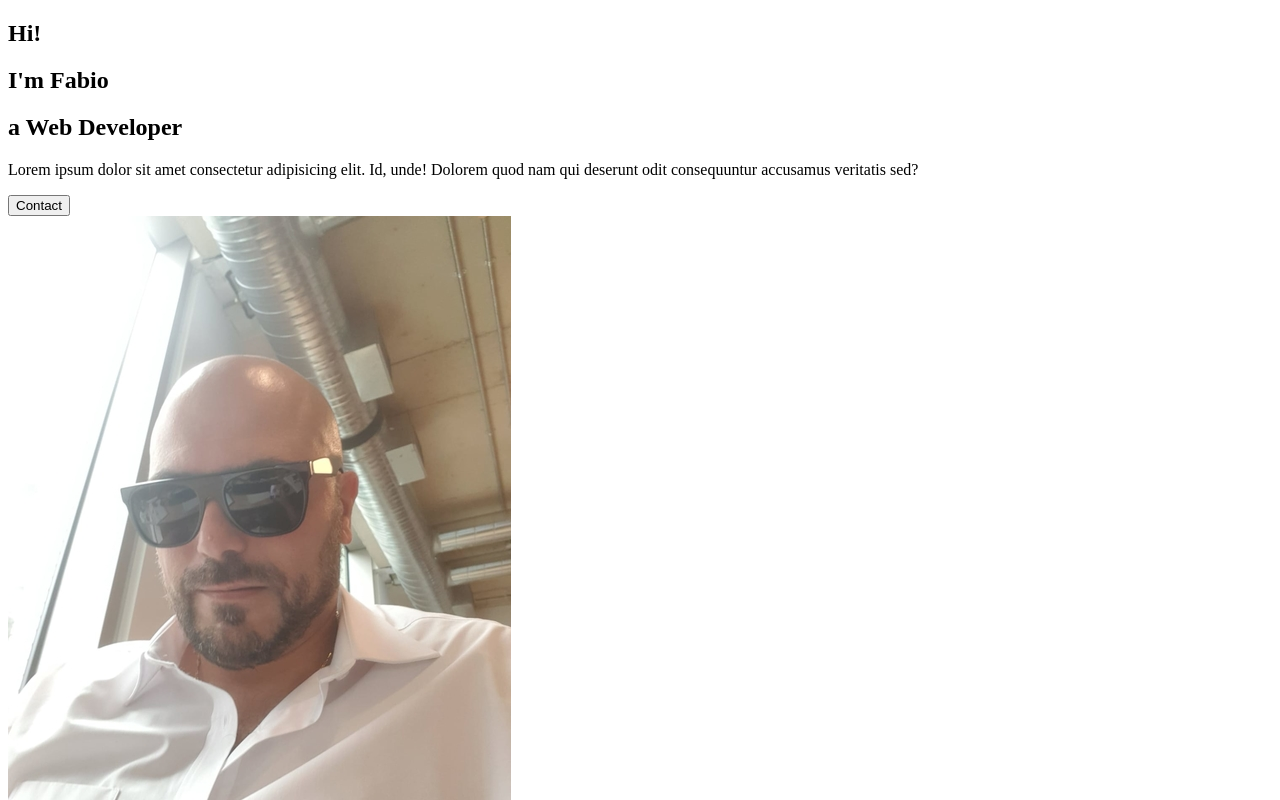
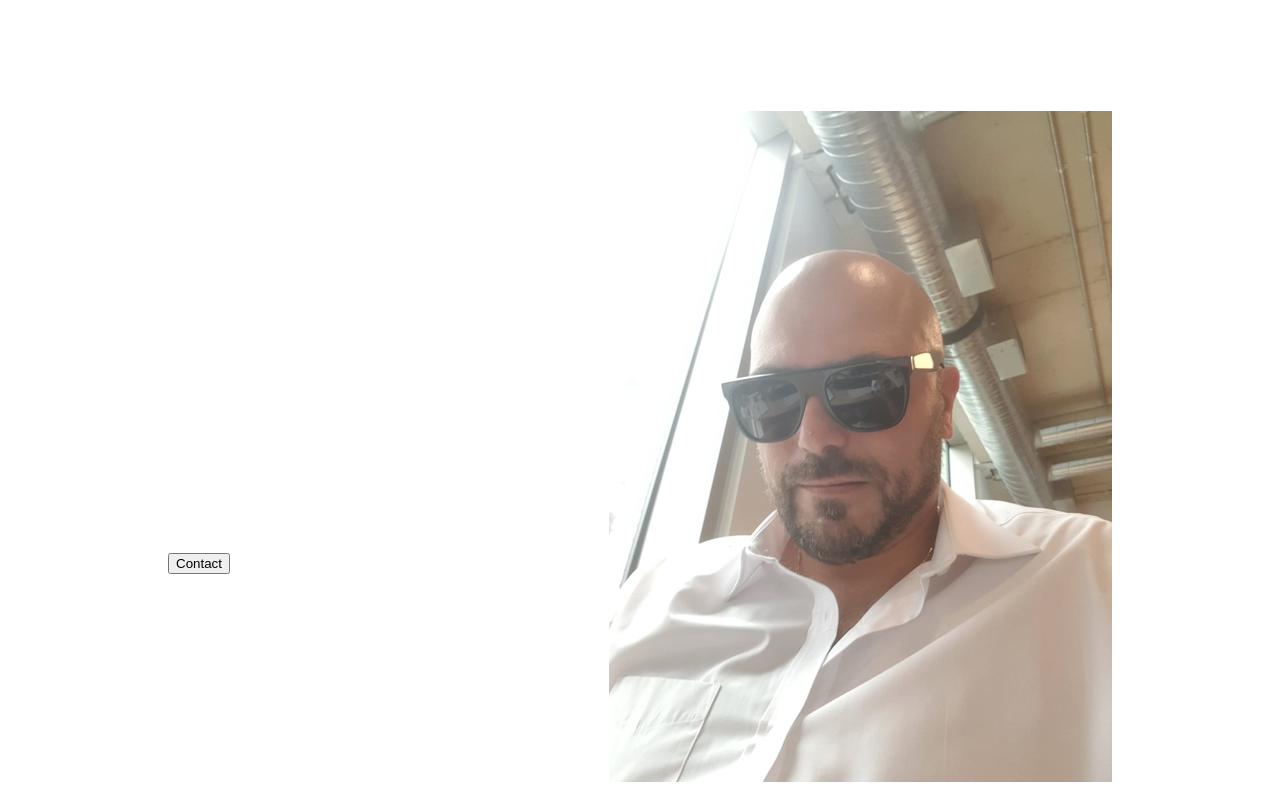
Before and after one commit to cartman1978/myportfolio, a React (Create React App) app: page / in a window 1280 px wide. Shown: the top 800 px of the page. Built offline with nearby package versions, Linux system fonts and the light colour scheme.

Commit message:
added styled component to AboutSection

```diff
--- a/src/components/AboutSection.js
+++ b/src/components/AboutSection.js
@@ -1,9 +1,11 @@
 import React from 'react';
 import profile from "../img/profile.jpg";
+//Styled
+import styled from "styled-components";
 
 const AboutSection = () => {
     return (
-        <div>
+        <About>
             <div className="description">
                 <div className="title">
                     <div className="hide">
@@ -24,8 +26,18 @@ const AboutSection = () => {
             <div className="image">
                 <img src={profile} alt="Fabio Torti" />
             </div>
-        </div>
+        </About>
     )
-}
+};
+
+// Styled Components
+const About = styled.div`
+    min-height: 90vh;
+    display: flex;
+    align-items: center;
+    justify-content: center;
+    padding: 5rem 10rem;
+    color: white;
+`
 
 export default AboutSection
```
